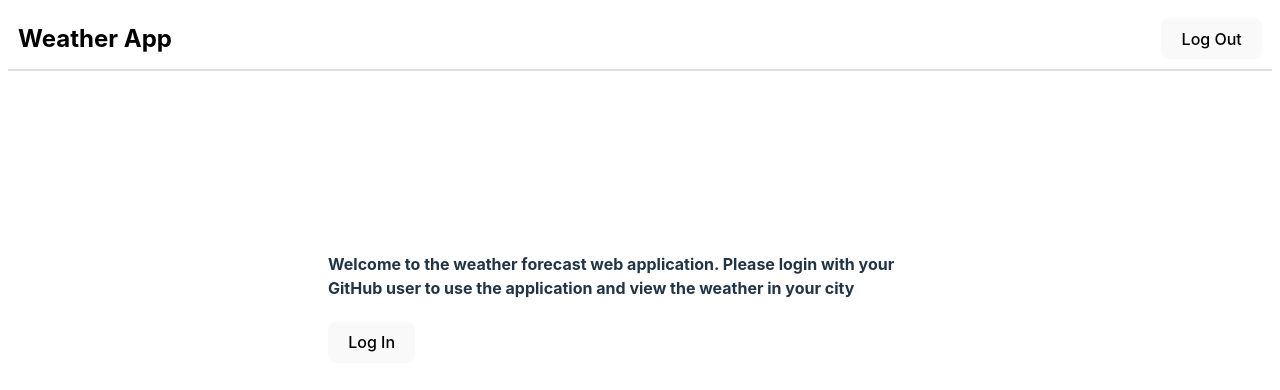
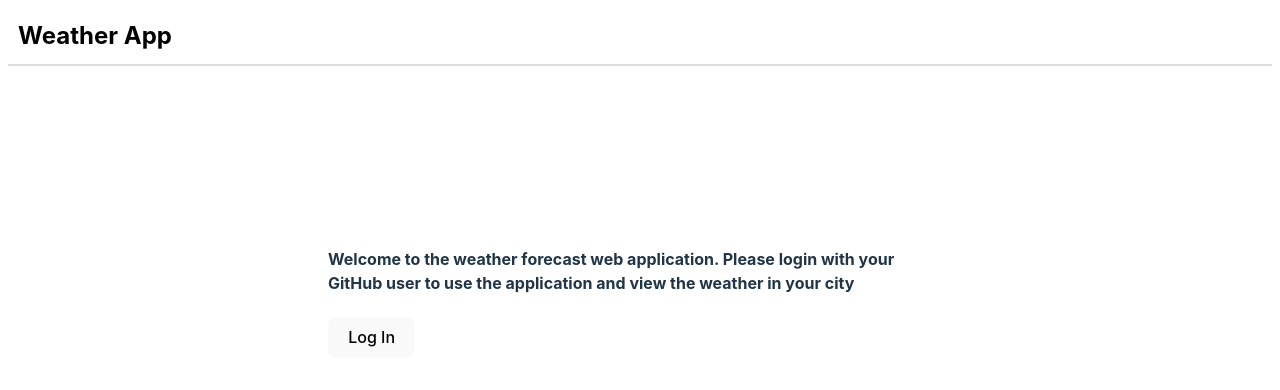
Before and after one commit to captainalbert/ehrlichApplication, a React (Vite) app in the folder ehrlich-weather-app/: page / in a window 1280 px wide. Shown: the top 390 px of the page. Built offline with nearby package versions, Linux system fonts and the light colour scheme.

Commit message:
Pass isAuthenticated prop properly

```diff
--- a/ehrlich-weather-app/src/App.tsx
+++ b/ehrlich-weather-app/src/App.tsx
@@ -18,7 +18,7 @@ function App() {
   console.log("isAuthenticated", isAuthenticated);
   return (
     <div>
-      <Navbar isAuthenticated />
+      <Navbar isAuthenticated={isAuthenticated} />
       {isAuthenticated ? <HomePage user={user} /> : <LandingPage />}
     </div>
   );
```
